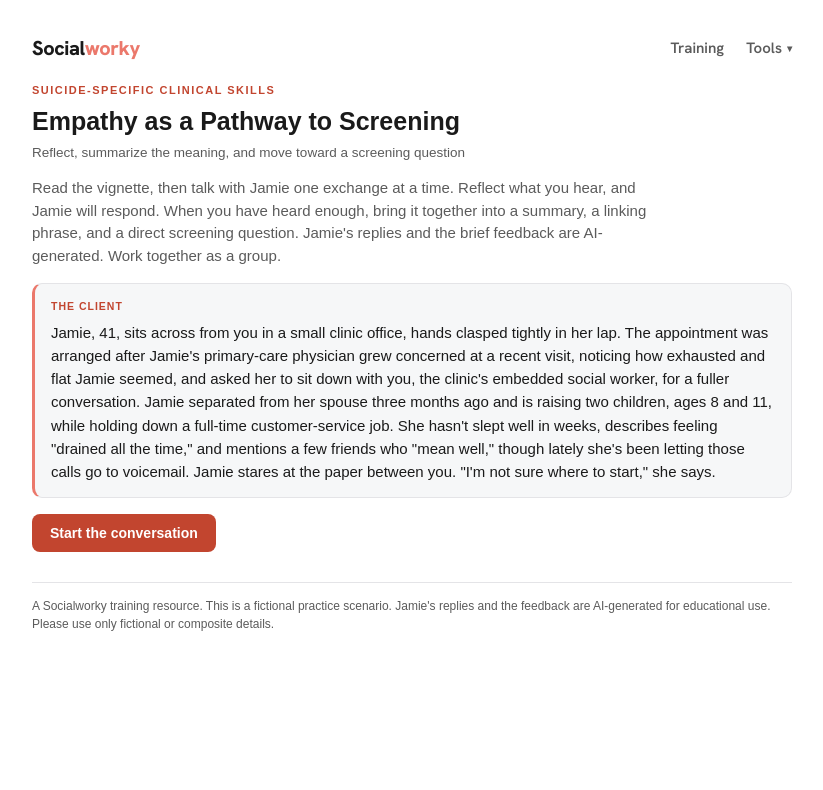
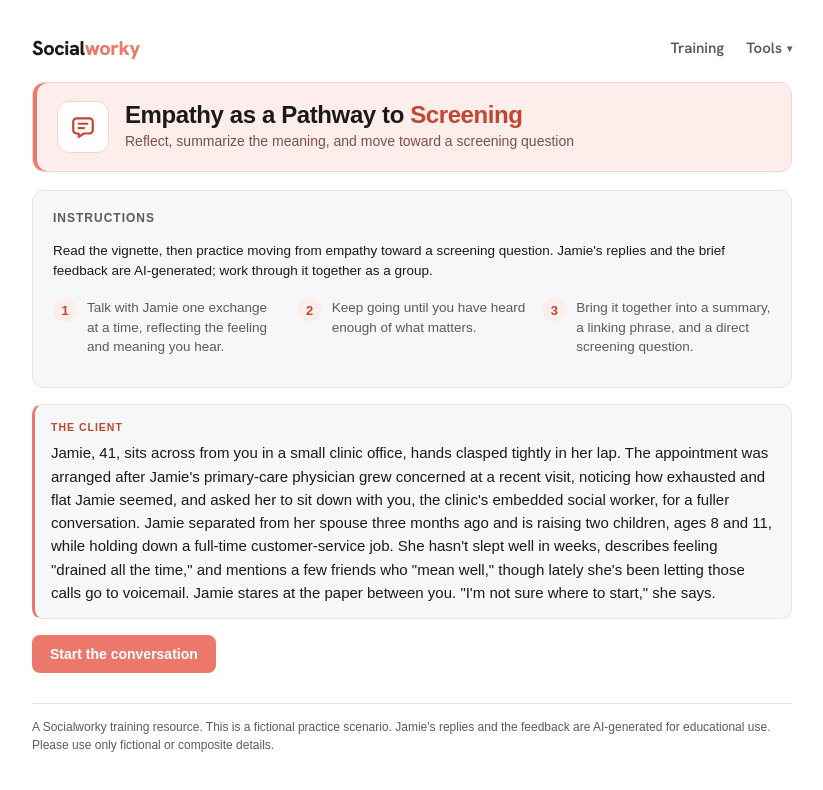
Before and after one commit to socialworky-git/ClientBot, a plain HTML site: page empathy-screening/index.html in a window 1280 px wide. Shown: the whole page, without its empty margins (228-1051 px from the left). Drawn offline with Linux system fonts and the light colour scheme.

Commit message:
Update index.html

```diff
--- a/empathy-screening/index.html
+++ b/empathy-screening/index.html
@@ -8,9 +8,28 @@
   :root{
     --bg:#FFFFFF; --surface:#F6F7F8; --ink:#1A1A1A; --muted:#5B5B5B; --line:#E4E4E7;
     --accent:#EB786B; --accentDeep:#C2452F;
+    --coral-bg:#FDEEEB; --coral-line:#F6D4CD; --heroMuted:#7A5048; --white:#FFFFFF;
     --client:#3E4A57; --clientbg:#EEF1F4; --clientline:#D5DDE5;
     --sans:Arial,Helvetica,"Helvetica Neue",system-ui,sans-serif;
   }
+  /* ---- Standardized Socialworky tool hero (simulation / speech-bubble icon) ---- */
+  .toolhero{display:flex;align-items:center;gap:16px;background:var(--coral-bg);border:1px solid var(--coral-line);
+    border-radius:12px;box-shadow:inset 4px 0 0 var(--accent);padding:18px 22px 18px 24px;margin-bottom:18px;}
+  .toolhero .ico{width:52px;height:52px;border-radius:12px;background:var(--white);border:1px solid var(--coral-line);
+    display:flex;align-items:center;justify-content:center;flex:0 0 auto;color:var(--accentDeep);}
+  .toolhero .ico svg{width:26px;height:26px;display:block;}
+  .toolhero .brand{font-weight:700;font-size:24px;letter-spacing:-0.4px;color:var(--ink);line-height:1.1;}
+  .toolhero .brand .bot{color:var(--accentDeep);}
+  .toolhero .tagline{color:var(--heroMuted);font-size:14px;margin-top:3px;}
+  /* ---- Standardized orientation panel ("Instructions") ---- */
+  .orient{background:var(--surface);border:1px solid var(--line);border-radius:12px;padding:18px 20px;margin:16px 0 0;}
+  .orient .ohd{font-size:12px;letter-spacing:1px;text-transform:uppercase;color:var(--muted);font-weight:700;margin-bottom:10px;}
+  .orient .lead{font-size:13.5px;color:var(--ink);line-height:1.55;margin-bottom:16px;}
+  .orient .steps{display:grid;grid-template-columns:repeat(auto-fit,minmax(180px,1fr));gap:16px;}
+  .orient .step{display:flex;gap:10px;}
+  .orient .step .n{width:24px;height:24px;border-radius:50%;background:var(--coral-bg);color:var(--accentDeep);
+    font-weight:700;font-size:13px;display:flex;align-items:center;justify-content:center;flex:0 0 auto;}
+  .orient .step .tx{font-size:13.5px;color:var(--muted);line-height:1.45;}
   *{box-sizing:border-box;}
   body{margin:0;background:var(--bg);color:var(--ink);font-family:var(--sans);padding:22px;line-height:1.5;}
   .wrap{max-width:760px;margin:0 auto;}
@@ -40,9 +59,10 @@
   .summarybox{background:var(--surface);border:1px solid var(--line);border-radius:10px;padding:14px;margin-top:6px;}
   .summarybox .lead{font-size:13.5px;color:var(--muted);margin:0 0 10px;}
   .pmirror{display:none;}
-  .btn{background:var(--accentDeep);color:#fff;border:none;border-radius:8px;padding:11px 18px;font-size:14px;
-    font-weight:700;font-family:var(--sans);cursor:pointer;}
-  .btn:disabled{background:#AEB6C2;cursor:default;}
+  .btn{background:var(--accent);color:#fff;border:none;border-radius:8px;padding:11px 18px;font-size:14px;
+    font-weight:700;font-family:var(--sans);cursor:pointer;transition:background .15s;}
+  .btn:hover{background:var(--accentDeep);}
+  .btn:disabled,.btn:disabled:hover{background:#AEB6C2;cursor:default;}
   .btnout{background:#fff;border:1px solid var(--accentDeep);color:var(--accentDeep);border-radius:8px;
     padding:10px 16px;font-size:14px;font-weight:700;font-family:var(--sans);cursor:pointer;}
   .row{display:flex;gap:8px;flex-wrap:wrap;align-items:center;margin-top:16px;}
@@ -68,11 +88,24 @@
 <body>
 <div class="wrap">
   <script src="/header.js"></script>
-  <div class="eyebrow">Suicide-specific clinical skills</div>
-  <h1>Empathy as a Pathway to Screening</h1>
-  <div class="tagline">Reflect, summarize the meaning, and move toward a screening question</div>
+  <div class="toolhero">
+    <div class="ico"><svg viewBox="0 0 24 24" fill="none" stroke="currentColor" stroke-width="2" stroke-linecap="round" stroke-linejoin="round"><path d="M8 9h8"/><path d="M8 13h5"/><path d="M18 4a3 3 0 0 1 3 3v8a3 3 0 0 1 -3 3h-5l-5 3v-3h-2a3 3 0 0 1 -3 -3v-8a3 3 0 0 1 3 -3h12z"/></svg></div>
+    <div>
+      <div class="brand">Empathy as a Pathway to <span class="bot">Screening</span></div>
+      <div class="tagline">Reflect, summarize the meaning, and move toward a screening question</div>
+    </div>
+  </div>
   <div class="print-date" id="pdate"></div>
-  <p class="intro">Read the vignette, then talk with Jamie one exchange at a time. Reflect what you hear, and Jamie will respond. When you have heard enough, bring it together into a summary, a linking phrase, and a direct screening question. Jamie's replies and the brief feedback are AI-generated. Work together as a group.</p>
+
+  <div class="orient">
+    <div class="ohd">Instructions</div>
+    <p class="lead">Read the vignette, then practice moving from empathy toward a screening question. Jamie's replies and the brief feedback are AI-generated; work through it together as a group.</p>
+    <div class="steps">
+      <div class="step"><div class="n">1</div><div class="tx">Talk with Jamie one exchange at a time, reflecting the feeling and meaning you hear.</div></div>
+      <div class="step"><div class="n">2</div><div class="tx">Keep going until you have heard enough of what matters.</div></div>
+      <div class="step"><div class="n">3</div><div class="tx">Bring it together into a summary, a linking phrase, and a direct screening question.</div></div>
+    </div>
+  </div>
 
   <div class="vignette" id="vignette"><div class="who">The client</div></div>
 
```
